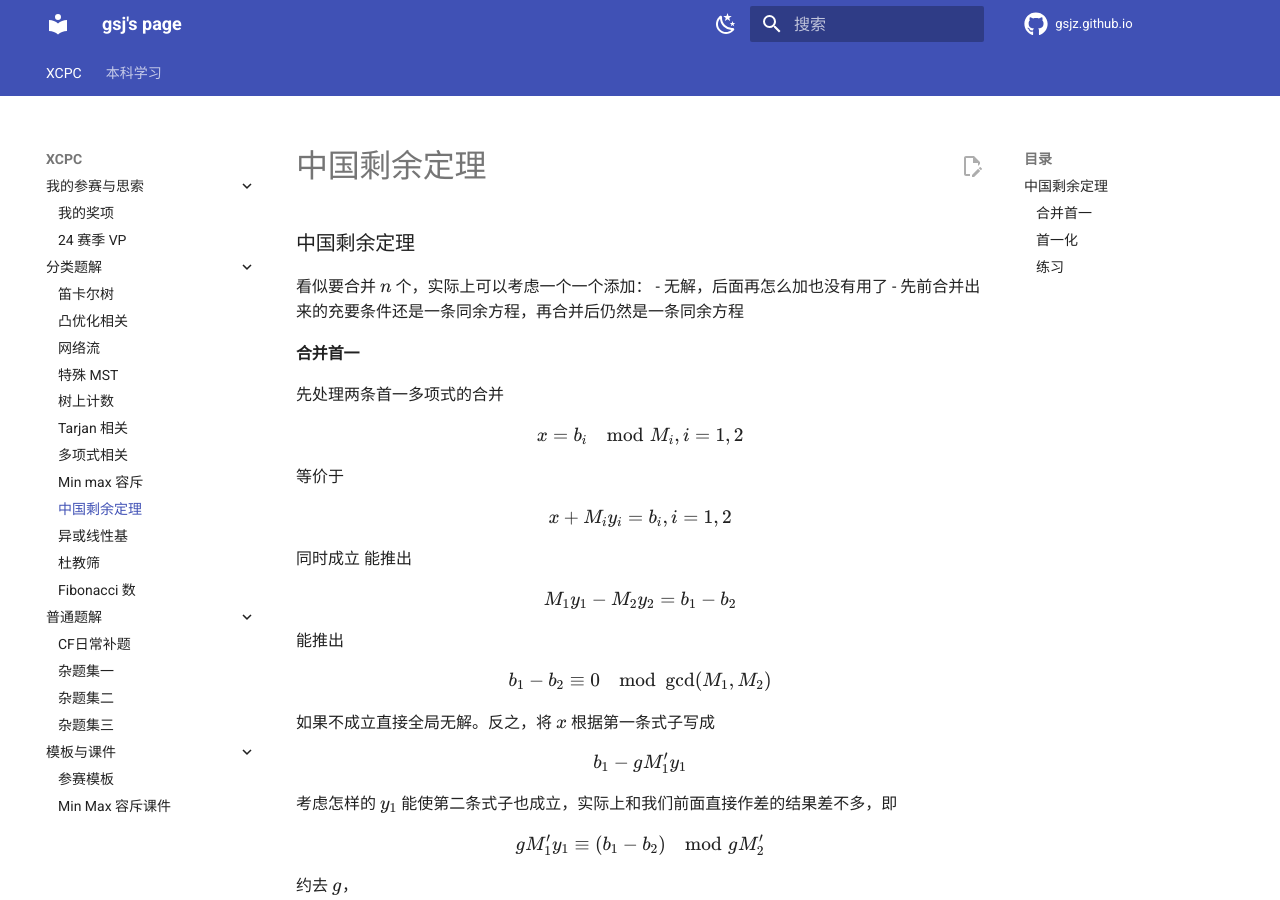
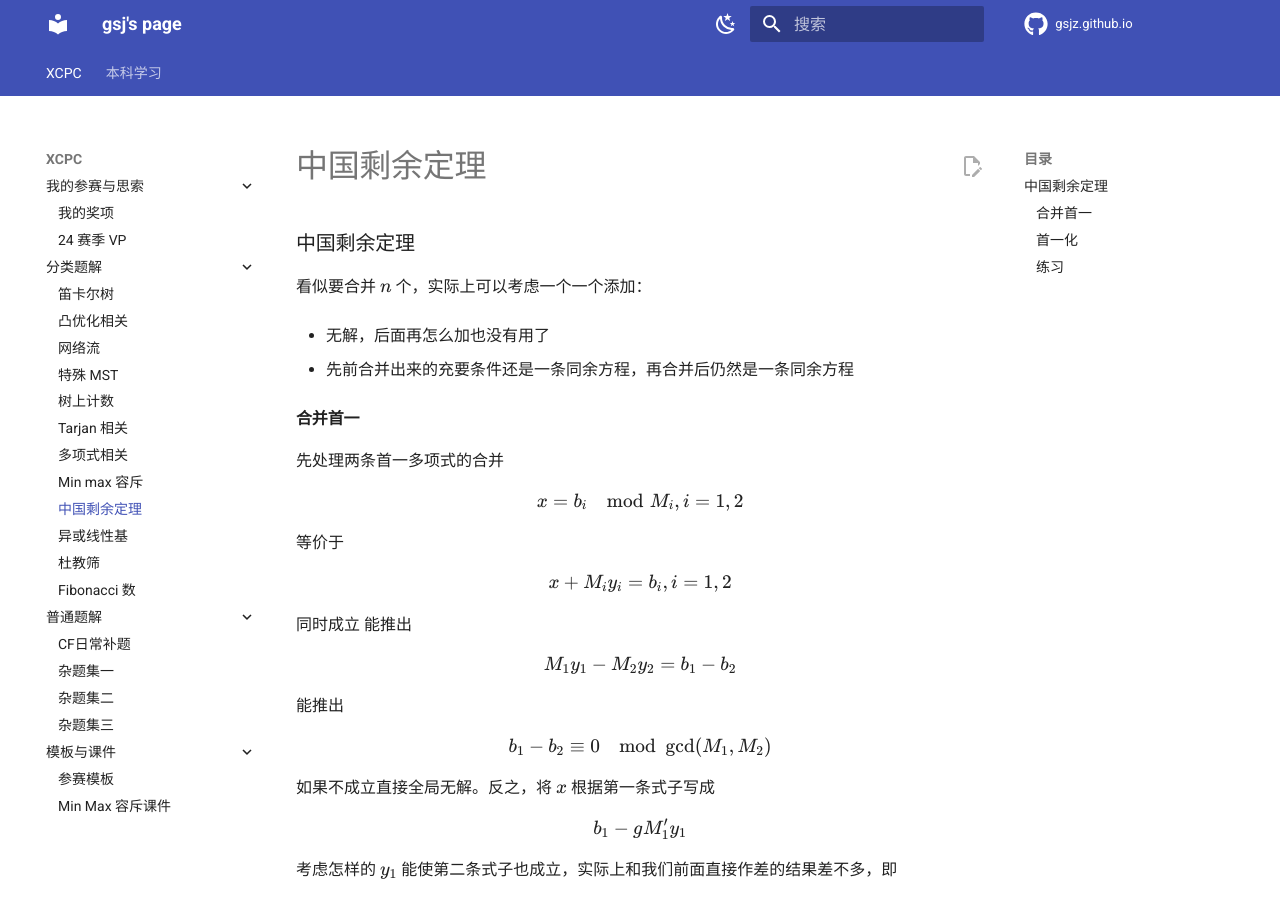
Before and after one commit to gsjz/gsjz.github.io, an MkDocs documentation site: the page built from docs/XCPC/分类题解/中国剩余定理.md, in a window 1280 px wide and 900 px high. Built offline with MkDocs 1.6.1 and Material for MkDocs 9.7.7, drawn with Linux system fonts in a browser that asks for light colours; comment, search, counter and statistics services are not loaded.

Commit message:
rollback some not well docs

```diff
--- a/docs/XCPC/分类题解/中国剩余定理.md
+++ b/docs/XCPC/分类题解/中国剩余定理.md
@@ -1,8 +1,11 @@
 ### 中国剩余定理
 
 看似要合并 $n$ 个，实际上可以考虑一个一个添加：
+
 - 无解，后面再怎么加也没有用了
+
 - 先前合并出来的充要条件还是一条同余方程，再合并后仍然是一条同余方程
+
 #### 合并首一
 
 先处理两条首一多项式的合并
--- a/mkdocs.yml
+++ b/mkdocs.yml
@@ -35,12 +35,12 @@ nav:
   - 本科学习:
     - 考研内容:
       - 数学:
-        - 本科学习/考研内容/数学/无穷级数敛散性.md
+        # - 本科学习/考研内容/数学/无穷级数敛散性.md
         - 本科学习/考研内容/数学/高数期末.md
-        - 本科学习/考研内容/数学/微分方程.md
-        - 本科学习/考研内容/数学/多元函数.md
-        - 本科学习/考研内容/数学/线性代数基础.md
-        - 本科学习/考研内容/数学/反常积分.md
+        # - 本科学习/考研内容/数学/微分方程.md
+        # - 本科学习/考研内容/数学/多元函数.md
+        # - 本科学习/考研内容/数学/线性代数基础.md
+        # - 本科学习/考研内容/数学/反常积分.md
       - 政治:
         - 本科学习/考研内容/政治/近代史期末.md
         - 本科学习/考研内容/政治/思想道德期末.md
```
